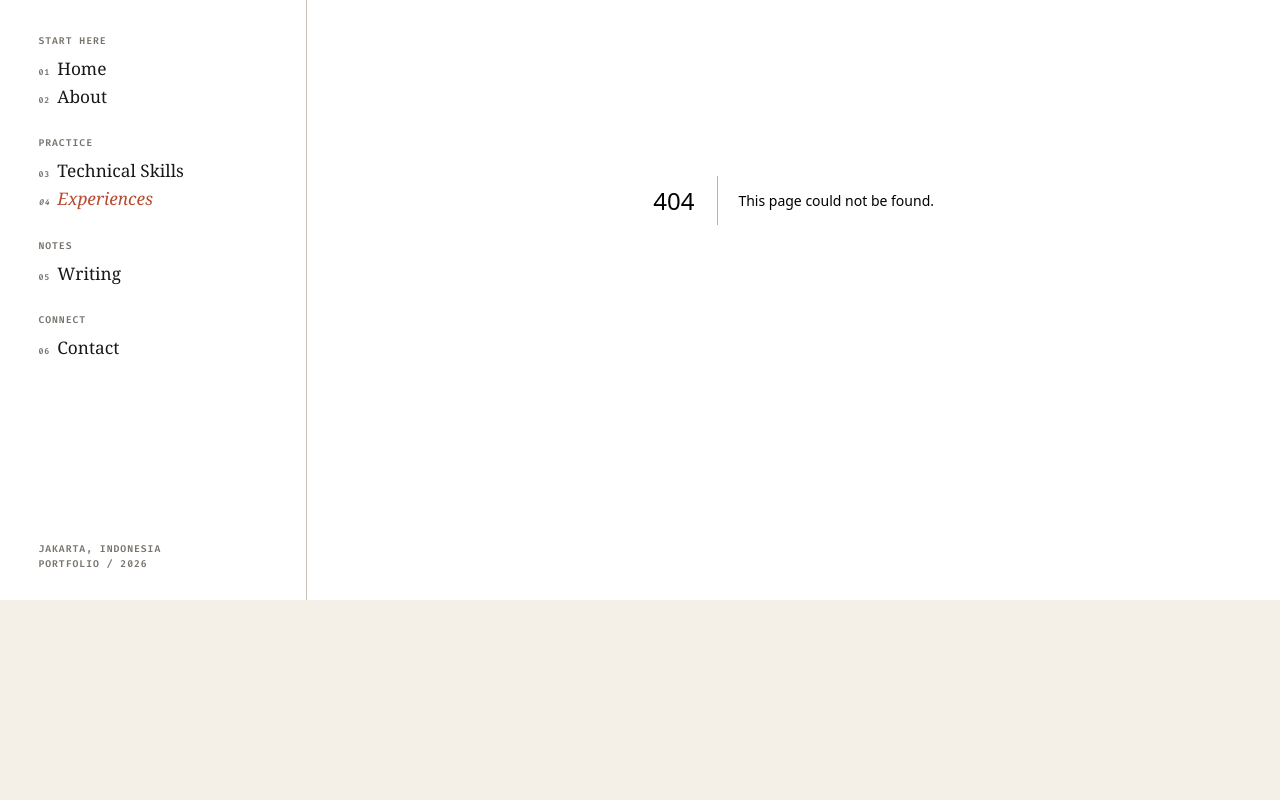
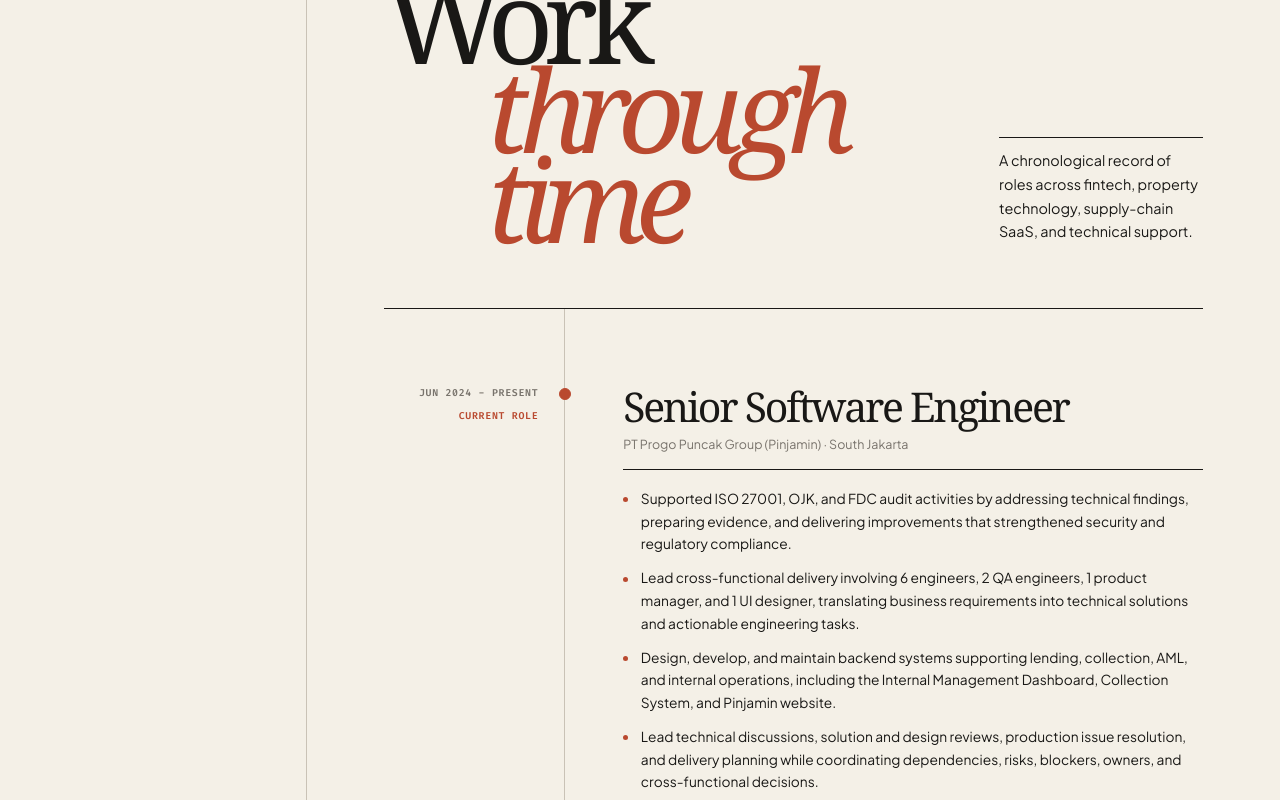
Before and after one commit to charlybutar21/charly-micolas-website, a Next.js app: page /experiences in a window 1280 px wide. Before the commit this address had no page. Shown: the part 200-1000 px from the top of the page. Before the commit the page ends 800 px from the top, so only its background shows below. Built offline with nearby package versions, Linux system fonts and the light colour scheme.

Commit message:
feat(experience): add career timeline

```diff
--- /dev/null
+++ b/app/components/ExperienceTimeline.module.css
@@ -0,0 +1,146 @@
+.timeline {
+  position: relative;
+  margin: 0;
+  padding: clamp(2.75rem, 6vw, 5rem) 0 0;
+  list-style: none;
+}
+
+.timeline::before {
+  position: absolute;
+  top: 0;
+  bottom: 0;
+  left: 22%;
+  width: 1px;
+  background: var(--line);
+  content: '';
+}
+
+.entry {
+  position: relative;
+  padding: 0 0 clamp(2.5rem, 5vw, 4.5rem);
+}
+
+.entry::before {
+  position: absolute;
+  z-index: 1;
+  top: 0.15rem;
+  left: calc(22% - 0.32rem);
+  width: 0.62rem;
+  height: 0.62rem;
+  border: 1px solid var(--ink);
+  border-radius: 50%;
+  background: var(--paper);
+  content: '';
+}
+
+.entry:first-child::before {
+  border-color: var(--accent);
+  background: var(--accent);
+}
+
+.entry article {
+  display: grid;
+  grid-template-columns: minmax(8rem, 0.28fr) 1fr;
+  gap: clamp(2rem, 6vw, 5.5rem);
+}
+
+.dateRail p,
+.dateRail span,
+.details header p {
+  margin: 0;
+}
+
+.dateRail {
+  padding-right: 0.5rem;
+  text-align: right;
+}
+
+.dateRail p,
+.dateRail span {
+  font-family: var(--font-fira-code), ui-monospace, monospace;
+  font-size: 0.62rem;
+  font-weight: 600;
+  letter-spacing: 0.07em;
+  line-height: 1.5;
+  text-transform: uppercase;
+}
+
+.dateRail p {
+  color: var(--muted);
+}
+
+.dateRail span {
+  display: inline-block;
+  margin-top: 0.45rem;
+  color: var(--accent);
+}
+
+.details header {
+  border-bottom: 1px solid var(--ink);
+  padding-bottom: 0.9rem;
+}
+
+.details h2 {
+  margin: 0;
+  font-family: Georgia, 'Times New Roman', serif;
+  font-size: clamp(1.65rem, 3.2vw, 2.6rem);
+  font-weight: 400;
+  letter-spacing: -0.055em;
+  line-height: 1;
+}
+
+.details header p {
+  margin-top: 0.5rem;
+  color: var(--muted);
+  font-size: 0.78rem;
+}
+
+.details ul {
+  display: grid;
+  gap: 0.7rem;
+  margin: 1.15rem 0 0;
+  padding: 0;
+  list-style: none;
+}
+
+.details li {
+  position: relative;
+  padding-left: 1.1rem;
+  font-size: 0.86rem;
+  line-height: 1.65;
+}
+
+.details li::before {
+  position: absolute;
+  top: 0.58rem;
+  left: 0;
+  width: 0.32rem;
+  height: 0.32rem;
+  border-radius: 50%;
+  background: var(--accent);
+  content: '';
+}
+
+@media (max-width: 760px) {
+  .timeline {
+    padding-left: 1.3rem;
+  }
+
+  .timeline::before {
+    left: 0.28rem;
+  }
+
+  .entry::before {
+    left: -0.02rem;
+  }
+
+  .entry article {
+    grid-template-columns: 1fr;
+    gap: 0.85rem;
+  }
+
+  .dateRail {
+    padding: 0;
+    text-align: left;
+  }
+}
--- /dev/null
+++ b/app/components/ExperienceTimeline.tsx
@@ -0,0 +1,30 @@
+import { portfolioData } from '../data';
+import styles from './ExperienceTimeline.module.css';
+
+export default function ExperienceTimeline() {
+  return (
+    <ol className={styles.timeline}>
+      {portfolioData.experience.map((experience, index) => (
+        <li className={styles.entry} key={`${experience.company}-${experience.period}`}>
+          <article>
+            <div className={styles.dateRail}>
+              <p>{experience.period}</p>
+              {index === 0 ? <span>Current role</span> : null}
+            </div>
+            <div className={styles.details}>
+              <header>
+                <h2>{experience.role}</h2>
+                <p>{experience.company} · {experience.location}</p>
+              </header>
+              <ul>
+                {experience.description.map((description) => (
+                  <li key={description}>{description}</li>
+                ))}
+              </ul>
+            </div>
+          </article>
+        </li>
+      ))}
+    </ol>
+  );
+}
--- /dev/null
+++ b/app/experiences/page.module.css
@@ -0,0 +1,9 @@
+.page {
+  padding: 0 clamp(1.5rem, 6vw, 6rem) 5rem;
+}
+
+@media (max-width: 760px) {
+  .page {
+    padding: 0 1.25rem 3rem;
+  }
+}
--- /dev/null
+++ b/app/experiences/page.tsx
@@ -0,0 +1,22 @@
+import type { Metadata } from 'next';
+import ExperienceTimeline from '../components/ExperienceTimeline';
+import PageIntro from '../components/PageIntro';
+import styles from './page.module.css';
+
+export const metadata: Metadata = {
+  title: 'Experiences | Charly Micolas Butarbutar',
+};
+
+export default function ExperiencesPage() {
+  return (
+    <div className={styles.page}>
+      <PageIntro
+        emphasis="through time"
+        note="A chronological record of roles across fintech, property technology, supply-chain SaaS, and technical support."
+        number="04"
+        title="Work"
+      />
+      <ExperienceTimeline />
+    </div>
+  );
+}
```
Also changed, not shown: app/components/Experience.module.css (deleted, +0 -117 lines), app/components/Experience.tsx (deleted, +0 -34 lines), 1 other file (tests, documents, lock files or other folders).
